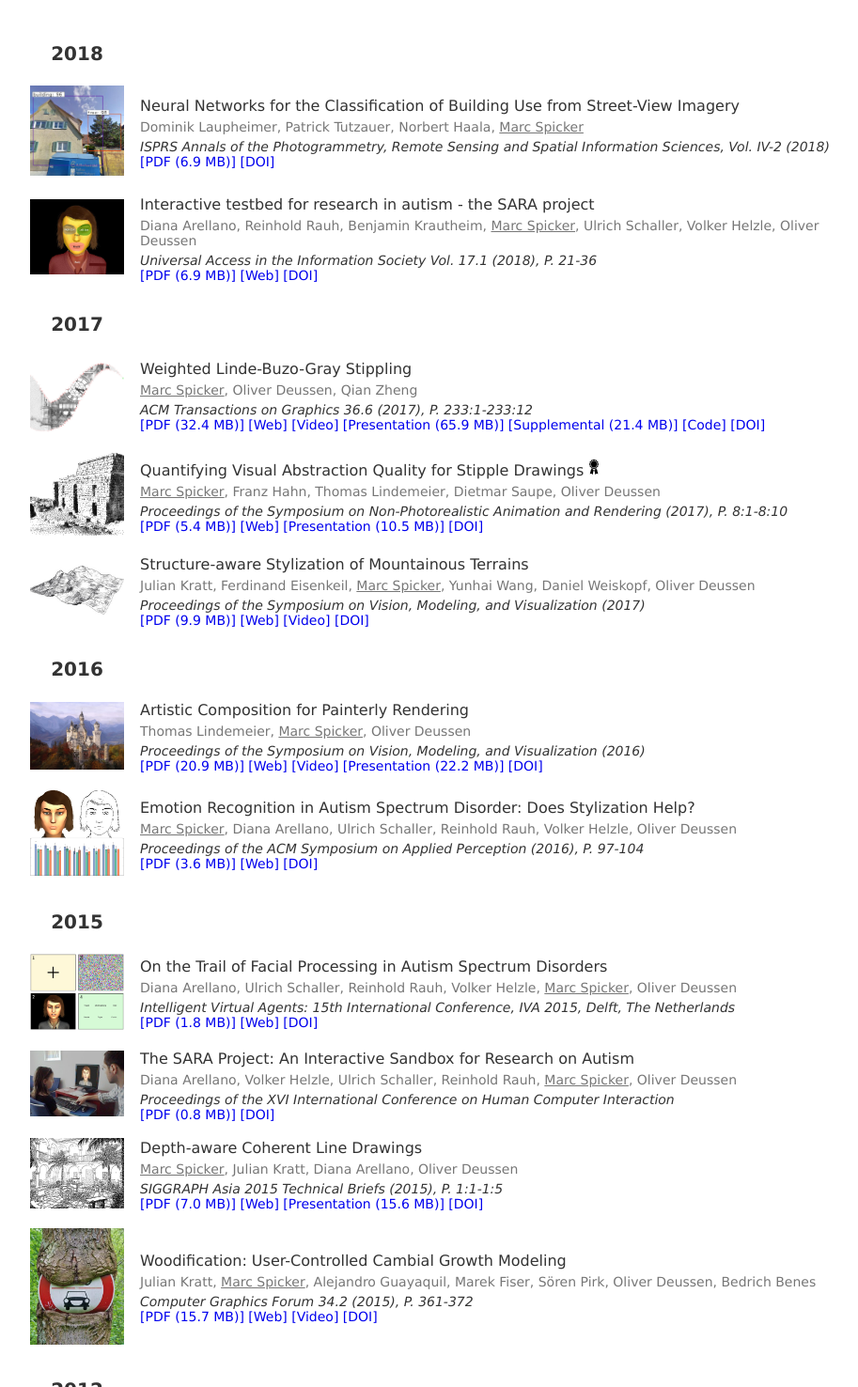
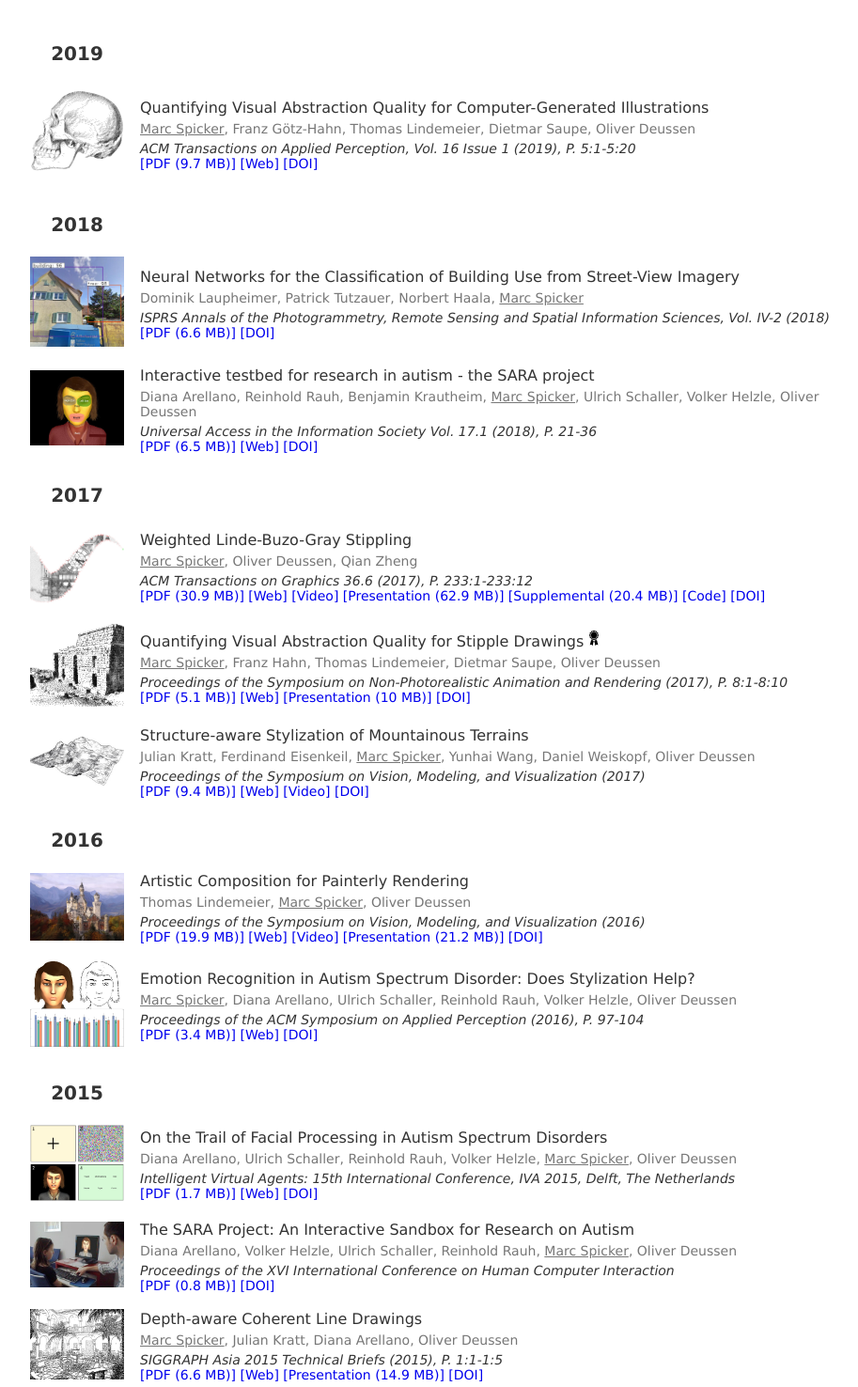
Before and after one commit to MarcSpicker/MarcSpicker.github.io, a plain HTML site: page index.html in a window 1280 px wide. Shown: the part 620-2096 px from the top of the page at 94% size, without its empty margins (179-1092 px from the left). Drawn offline with Linux system fonts and the light colour scheme.

Commit message:
added new publication

```diff
--- a/index.html
+++ b/index.html
@@ -55,6 +55,20 @@
 
 	<table>
 
+		<!-- 2019 -->
+		<tr><th><pub-year>2019</pub-year></th><td></td></tr>
+		<tr>
+			<th><img style="width: 100px" src="publication_tumbnails/quantitativestipplingjournal_preview.jpg" alt="Thumbnail"></th>
+			<td>
+				<pub-title>Quantifying Visual Abstraction Quality for Computer-Generated Illustrations</pub-title> <br>
+				<pub-authors><u>Marc Spicker</u>, Franz Götz-Hahn, Thomas Lindemeier, Dietmar Saupe, Oliver Deussen</pub-authors> <br>
+				<pub-info>ACM Transactions on Applied Perception, Vol. 16 Issue 1 (2019), P. 5:1-5:20</pub-info> <br>
+				<a href="publication_files/Spicker.etal-2019_authorversion.pdf">[PDF (9.7 MB)]</a>
+				<a href="http://graphics.uni-konstanz.de/publikationen/Spicker2019QuantifyingVisualAbstraction/index.html">[Web]</a>
+				<a href="https://doi.org/10.1145/3301414">[DOI]</a>
+			</td>
+		</tr>
+
 		<!-- 2018 -->
 		<tr><th><pub-year>2018</pub-year></th><td></td></tr>
 		<tr>
@@ -63,7 +77,7 @@
 				<pub-title>Neural Networks for the Classification of Building Use from Street-View Imagery</pub-title> <br>
 				<pub-authors>Dominik Laupheimer, Patrick Tutzauer, Norbert Haala, <u>Marc Spicker</u></pub-authors><br>
 				<pub-info>ISPRS Annals of the Photogrammetry, Remote Sensing and Spatial Information Sciences, Vol. IV-2 (2018)</pub-info> <br>
-				<a href="publication_files/isprs-annals-IV-2-177-2018.pdf">[PDF (6.9 MB)]</a>
+				<a href="publication_files/isprs-annals-IV-2-177-2018.pdf">[PDF (6.6 MB)]</a>
 				<a href="http://dx.doi.org/10.5194%2Fisprs-annals-IV-2-177-2018">[DOI]</a>
 			</td>
 		</tr>
@@ -73,7 +87,7 @@
 				<pub-title>Interactive testbed for research in autism - the SARA project</pub-title> <br>
 				<pub-authors>Diana Arellano, Reinhold Rauh, Benjamin Krautheim, <u>Marc Spicker</u>, Ulrich Schaller, Volker Helzle, Oliver Deussen</pub-authors> <br>
 				<pub-info>Universal Access in the Information Society Vol. 17.1 (2018), P. 21-36</pub-info> <br>
-				<a href="publication_files/Arellano2017Interactivetestbedresearch.pdf">[PDF (6.9 MB)]</a>
+				<a href="publication_files/Arellano2017Interactivetestbedresearch.pdf">[PDF (6.5 MB)]</a>
 				<a href="http://graphics.uni-konstanz.de/publikationen/Arellano2017Interactivetestbedresearch/index.html">[Web]</a>
 				<a href="http://dx.doi.org/10.1007%2Fs10209-016-0521-9">[DOI]</a>
 			</td>
@@ -87,11 +101,11 @@
 				<pub-title>Weighted Linde-Buzo-Gray Stippling</pub-title> <br>
 				<pub-authors><u>Marc Spicker</u>, Oliver Deussen, Qian Zheng</pub-authors><br>
 				<pub-info>ACM Transactions on Graphics 36.6 (2017), P. 233:1-233:12</pub-info> <br>
-				<a href="publication_files/WeightedLindeBuzoGrayStippling_authorversion.pdf">[PDF (32.4 MB)]</a>
+				<a href="publication_files/WeightedLindeBuzoGrayStippling_authorversion.pdf">[PDF (30.9 MB)]</a>
 				<a href="http://graphics.uni-konstanz.de/publikationen/Deussen2017LindeBuzoGray/index.html">[Web]</a>
 				<a href="https://www.youtube.com/watch?v=uX7jYrkXE0o">[Video]</a>
-				<a href="publication_files/SA2017_WeightedLindeBuzoGrayStippling_noComments.pptx">[Presentation (65.9 MB)]</a>
-				<a href="publication_files/WeightedLindeBuzoGrayStippling_supplemental.pdf">[Supplemental (21.4 MB)]</a>
+				<a href="publication_files/SA2017_WeightedLindeBuzoGrayStippling_noComments.pptx">[Presentation (62.9 MB)]</a>
+				<a href="publication_files/WeightedLindeBuzoGrayStippling_supplemental.pdf">[Supplemental (20.4 MB)]</a>
 				<a href="https://github.com/MarcSpicker/LindeBuzoGrayStippling">[Code]</a>
 				<a href="https://doi.org/10.1145/3130800.3130819">[DOI]</a>
 			</td>
@@ -103,9 +117,9 @@
 				<img style="height: 18px;" src="images/ribbon.png" title="Best Paper Award" alt="Best Paper Award"> <br>
 				<pub-authors><u>Marc Spicker</u>, Franz Hahn, Thomas Lindemeier, Dietmar Saupe, Oliver Deussen</pub-authors> <br>
 				<pub-info>Proceedings of the Symposium on Non-Photorealistic Animation and Rendering (2017), P. 8:1-8:10</pub-info> <br>
-				<a href="publication_files/Spicker.etal-2017_authorversion.pdf">[PDF (5.4 MB)]</a>
+				<a href="publication_files/Spicker.etal-2017_authorversion.pdf">[PDF (5.1 MB)]</a>
 				<a href="http://graphics.uni-konstanz.de/publikationen/Spicker2017QuantifyingVisualAbstraction/index.html">[Web]</a>
-				<a href="publication_files/npar2017_no_comments.pptx">[Presentation (10.5 MB)]</a>
+				<a href="publication_files/npar2017_no_comments.pptx">[Presentation (10 MB)]</a>
 				<a href="https://doi.org/10.1145/3092919.3092923">[DOI]</a>
 			</td>
 		</tr>
@@ -115,7 +129,7 @@
 				<pub-title>Structure-aware Stylization of Mountainous Terrains</pub-title> <br>
 				<pub-authors>Julian Kratt, Ferdinand Eisenkeil, <u>Marc Spicker</u>, Yunhai Wang, Daniel Weiskopf, Oliver Deussen</pub-authors> <br>
 				<pub-info>Proceedings of the Symposium on Vision, Modeling, and Visualization (2017)</pub-info> <br>
-				<a href="publication_files/Kratt2017AbstractTerrain.pdf">[PDF (9.9 MB)]</a>
+				<a href="publication_files/Kratt2017AbstractTerrain.pdf">[PDF (9.4 MB)]</a>
 				<a href="http://graphics.uni-konstanz.de/publikationen/Kratt2017AbstractTerrain/index.html">[Web]</a>
 				<a href="https://www.youtube.com/watch?v=BAIl_VjG02c">[Video]</a>
 				<a href="http://dx.doi.org/10.2312/vmv.20171255">[DOI]</a>
@@ -130,10 +144,10 @@
 				<pub-title>Artistic Composition for Painterly Rendering</pub-title> <br>
 				<pub-authors>Thomas Lindemeier, <u>Marc Spicker</u>, Oliver Deussen</pub-authors> <br>
 				<pub-info>Proceedings of the Symposium on Vision, Modeling, and Visualization (2016)</pub-info> <br>
-				<a href="publication_files/Lindemeier2016ArtisticCompositionPainterly.pdf">[PDF (20.9 MB)]</a>
+				<a href="publication_files/Lindemeier2016ArtisticCompositionPainterly.pdf">[PDF (19.9 MB)]</a>
 				<a href="http://graphics.uni-konstanz.de/publikationen/Lindemeier2016ArtisticCompositionPainterly/index.html">[Web]</a>
 				<a href="https://www.youtube.com/watch?v=QqZF5ureN6k">[Video]</a>
-				<a href="publication_files/2016_VMV.pptx">[Presentation (22.2 MB)]</a>
+				<a href="publication_files/2016_VMV.pptx">[Presentation (21.2 MB)]</a>
 				<a href="https://doi.org/10.2312/vmv.20161350">[DOI]</a>
 			</td>
 		</tr>
@@ -143,7 +157,7 @@
 				<pub-title>Emotion Recognition in Autism Spectrum Disorder: Does Stylization Help?</pub-title> <br>
 				<pub-authors><u>Marc Spicker</u>, Diana Arellano, Ulrich Schaller, Reinhold Rauh, Volker Helzle, Oliver Deussen</pub-authors> <br>
 				<pub-info>Proceedings of the ACM Symposium on Applied Perception (2016), P. 97-104</pub-info> <br>
-				<a href="publication_files/Spicker2016EmotionRecognitionAutism.pdf">[PDF (3.6 MB)]</a>
+				<a href="publication_files/Spicker2016EmotionRecognitionAutism.pdf">[PDF (3.4 MB)]</a>
 				<a href="http://graphics.uni-konstanz.de/publikationen/Spicker2016EmotionRecognitionAutism/index.html">[Web]</a>
 				<a href="https://doi.org/10.1145/2931002.2931004">[DOI]</a>
 			</td>
@@ -157,7 +171,7 @@
 				<pub-title>On the Trail of Facial Processing in Autism Spectrum Disorders</pub-title> <br>
 				<pub-authors>Diana Arellano, Ulrich Schaller, Reinhold Rauh, Volker Helzle, <u>Marc Spicker</u>, Oliver Deussen</pub-authors> <br>
 				<pub-info>Intelligent Virtual Agents: 15th International Conference, IVA 2015, Delft, The Netherlands</pub-info> <br>
-				<a href="publication_files/Arellano2015TrailFacialProcessing.pdf">[PDF (1.8 MB)]</a>
+				<a href="publication_files/Arellano2015TrailFacialProcessing.pdf">[PDF (1.7 MB)]</a>
 				<a href="http://graphics.uni-konstanz.de/publikationen/Arellano2015TrailFacialProcessing/index.html">[Web]</a>
 				<a href="https://dx.doi.org/10.1007/978-3-319-21996-7_46">[DOI]</a>
 			</td>
@@ -178,9 +192,9 @@
 				<pub-title>Depth-aware Coherent Line Drawings</pub-title> <br>
 				<pub-authors><u>Marc Spicker</u>, Julian Kratt, Diana Arellano, Oliver Deussen</pub-authors> <br>
 				<pub-info>SIGGRAPH Asia 2015 Technical Briefs (2015), P. 1:1-1:5</pub-info> <br>
-				<a href="publication_files/Spicker2015DepthawareCoherent.pdf">[PDF (7.0 MB)]</a>
+				<a href="publication_files/Spicker2015DepthawareCoherent.pdf">[PDF (6.6 MB)]</a>
 				<a href="http://graphics.uni-konstanz.de/publikationen/Spicker2015DepthawareCoherent/index.html">[Web]</a>
-				<a href="publication_files/SA2015_DepthAwareCoherentLineDrawings.pptx">[Presentation (15.6 MB)]</a>
+				<a href="publication_files/SA2015_DepthAwareCoherentLineDrawings.pptx">[Presentation (14.9 MB)]</a>
 				<a href="https://doi.org/10.1145/2820903.2820909">[DOI]</a>
 			</td>
 		</tr>
@@ -190,7 +204,7 @@
 				<pub-title>Woodification: User-Controlled Cambial Growth Modeling</pub-title> <br>
 				<pub-authors>Julian Kratt, <u>Marc Spicker</u>, Alejandro Guayaquil, Marek Fiser, Sören Pirk, Oliver Deussen, Bedrich Benes</pub-authors> <br>
 				<pub-info>Computer Graphics Forum 34.2 (2015), P. 361-372</pub-info> <br>
-			<a href="publication_files/Kratt2015WoodificationUserControlled.pdf">[PDF (15.7 MB)]</a>
+			<a href="publication_files/Kratt2015WoodificationUserControlled.pdf">[PDF (15 MB)]</a>
 			<a href="http://graphics.uni-konstanz.de/publikationen/Kratt2015WoodificationUserControlled/index.html">[Web]</a>
 			<a href="https://www.youtube.com/watch?v=gUjRWUEor3s">[Video]</a>
 			<a href="http://dx.doi.org/10.1111%2Fcgf.12566">[DOI]</a>
@@ -205,7 +219,7 @@
 				<pub-title>Interactive Visualization for Real-Time Public Transport Journey Planning</pub-title> <br>
 				<pub-authors>Josua Krause, <u>Marc Spicker</u>, Leonard Wörteler, Matthias Schäfer, Leishi Zhang, Hendrik Strobelt</pub-authors> <br>
 				<pub-info>SIGRAD, Nov 29, 2012 - Nov 30, 2012, Växjö, Sweden</pub-info> <br>
-				<a href="publication_files/sigrad2012-busvispaper.pdf">[PDF (6.6 MB)]</a>
+				<a href="publication_files/sigrad2012-busvispaper.pdf">[PDF (6.3 MB)]</a>
 				<a href="https://www.youtube.com/watch?v=QG-NVjbPa0Y">[Video]</a>
 				<a href="https://github.com/MarcSpicker/BusVis">[Code]</a>
 			</td>
```
Also changed, not shown: publication_tumbnails/quantitativestipplingjournal_preview.jpg (added), 1 other file.
